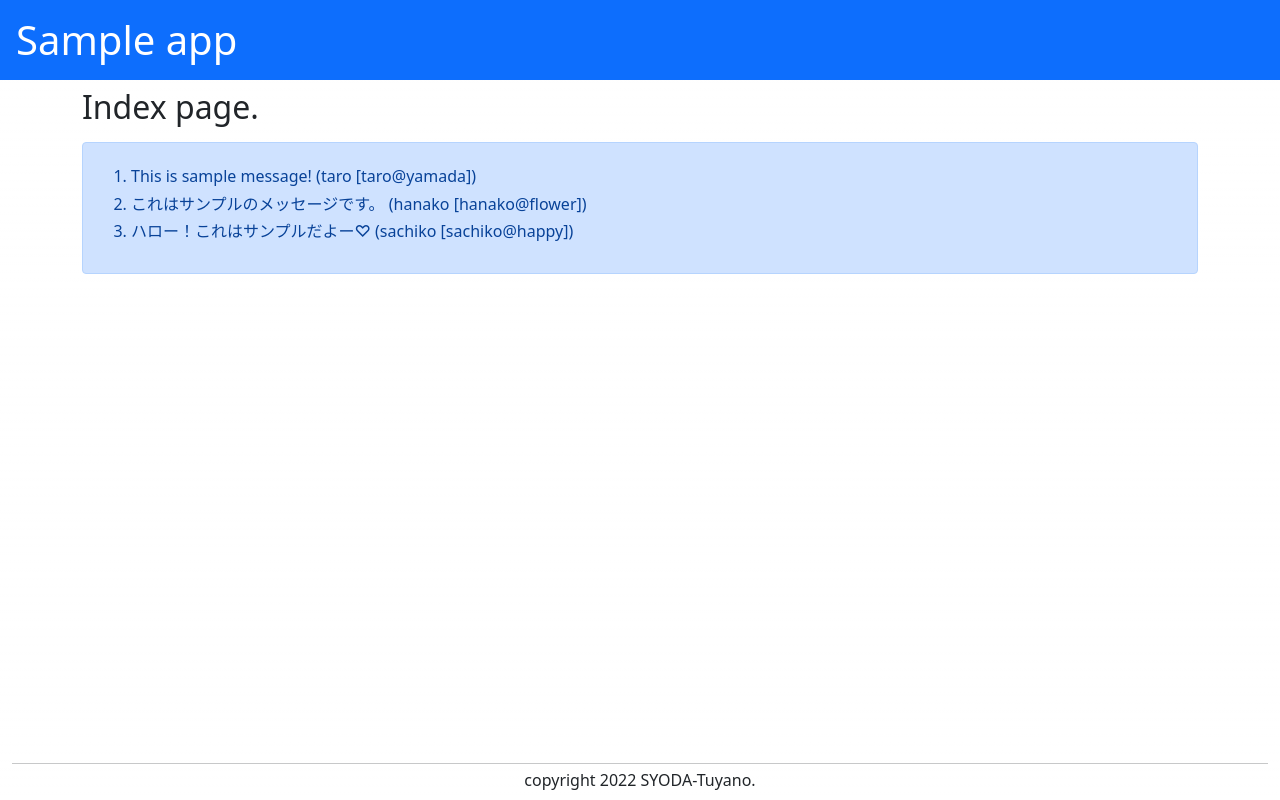
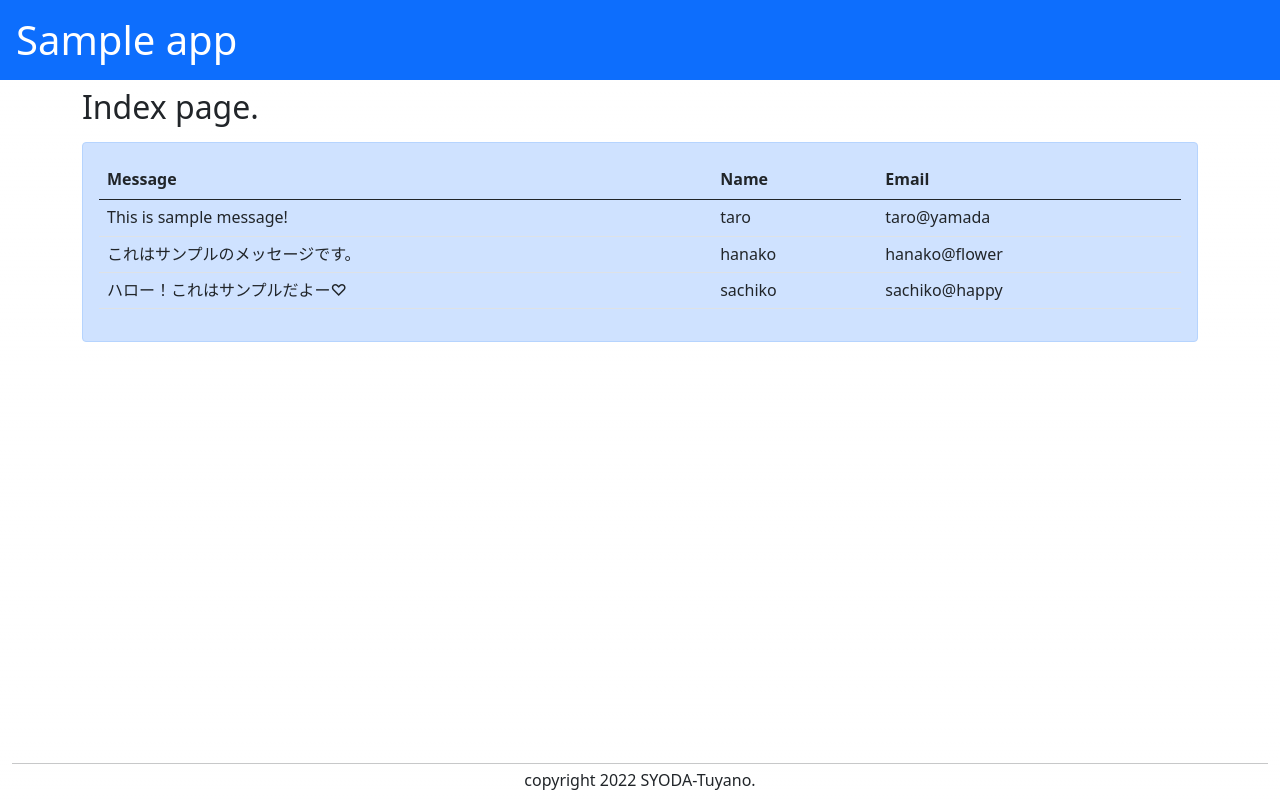
Before and after one commit to medi772425/my-next-app, a Next.js app: page / in a window 1280 px wide. Built offline with nearby package versions, Linux system fonts and the light colour scheme.

Commit message:
2-16 クライアント側でのデータアクセスは？

```diff
--- a/pages/index.js
+++ b/pages/index.js
@@ -1,16 +1,21 @@
 import Head from 'next/head'
+import { useState, useEffect } from 'react'
 
-const url = "http://localhost:3000/data.json" // ☆
-
-export async function getStaticProps(context) {
-  const result = await fetch(url)
-  const data = await result.json()
-  return {
-    props:{data:data}
-  }
-}
+const url = "http://localhost:3000/data.json" //☆
 
 export default function Home(props) {
+  const [data,setData] = useState(<tr><td>no data.</td></tr>)
+  useEffect(()=> {
+    fetch(url).then(res=>res.json()).then(res=>{
+      setData(res.map(value=>
+        <tr className="my-2 h6" key={value.name}>
+          <td>{value.message}</td>
+          <td>{value.name}</td>
+          <td>{value.email}</td>
+        </tr>)
+      )
+    })
+  },[])
   return (
     <div>
       <Head>
@@ -19,13 +24,14 @@
       <main className="container">
         <h2>Index page.</h2>
         <div className="alert alert-primary my-3">
-          <ol>
-          {props.data.map(value=>
-            <li className="my-2 h6" key={value.name}>
-              {value.message} ({value.name} [{value.email}])
-            </li>
-          )}
-          </ol>
+          <table className="table">
+            <thead><tr>
+              <th>Message</th>
+              <th>Name</th>
+              <th>Email</th>
+            </tr></thead>
+            <tbody>{data}</tbody>
+          </table>
         </div>
       </main>
     </div>
```
